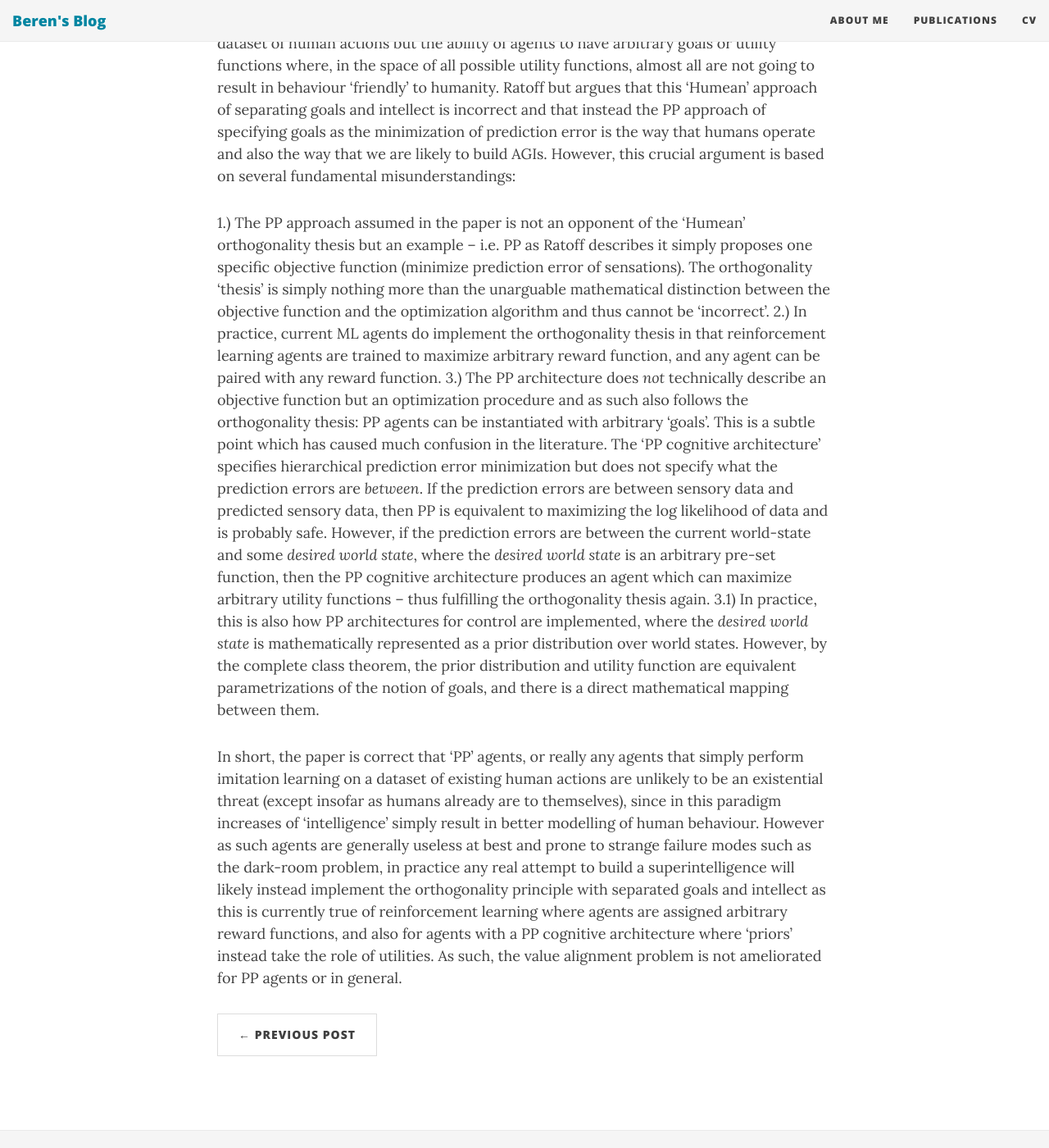
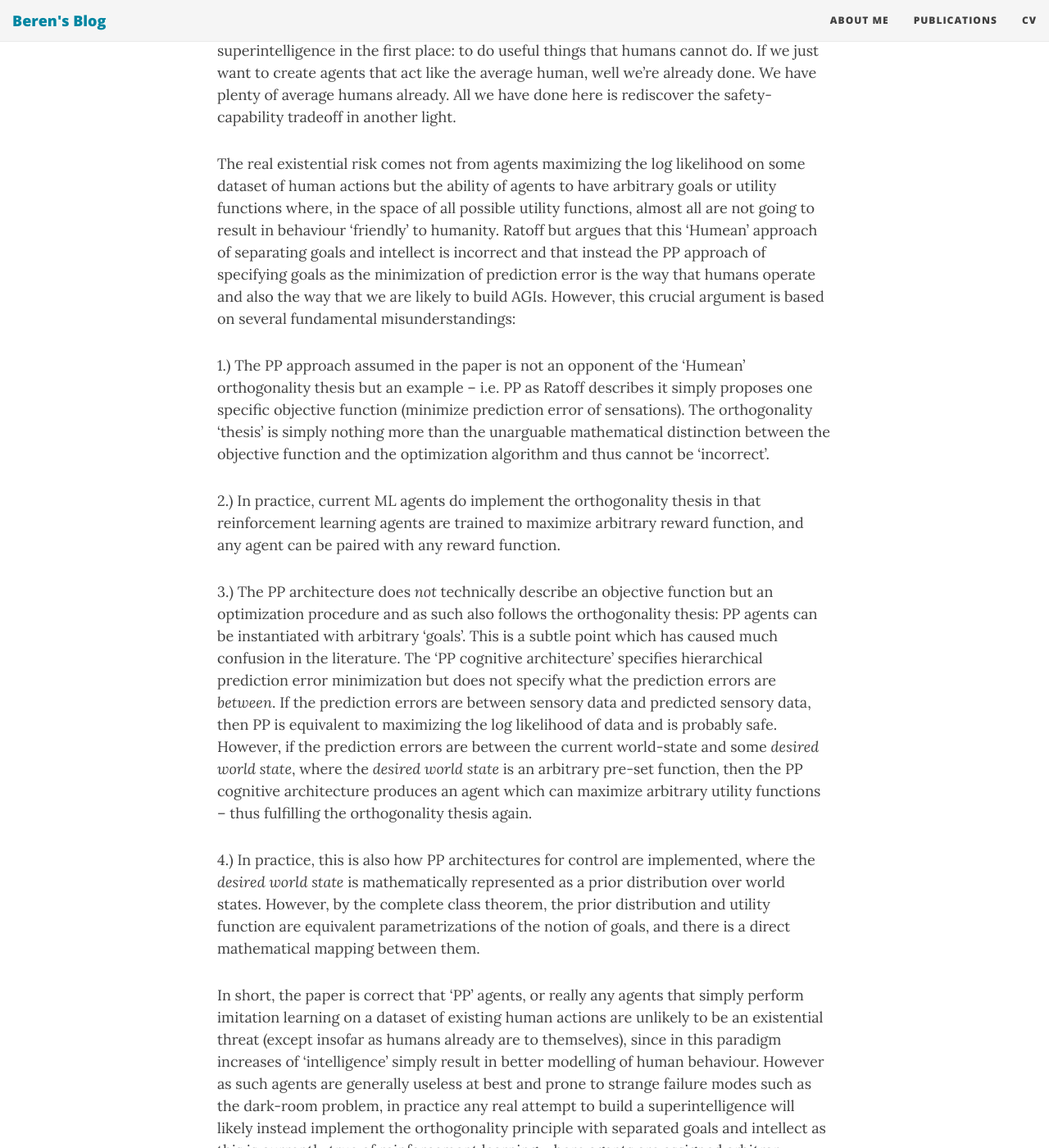
Before and after one commit to BerenMillidge/BerenMillidge.github.io, a Jekyll site: the page built from _posts/2022-01-05-Clarifying-Value-Alignment-in-Predictive-Processing.md, in a window 1280 px wide and 1400 px high, scrolled down 1466 px. Shown: the whole window at 82% size. Built offline with Jekyll 4.4.1, drawn with Linux system fonts in a browser that asks for light colours; nearby versions of some CDN libraries; some of the changed text lies outside the part shown.

Commit message:
try to fix formatting

```diff
--- a/_posts/2022-01-05-Clarifying-Value-Alignment-in-Predictive-Processing.md
+++ b/_posts/2022-01-05-Clarifying-Value-Alignment-in-Predictive-Processing.md
@@ -3,12 +3,16 @@ layout: post
 title: Clarifying Value Alignment in Predictive Processing
 ---
 
-Recently I saw a paper by William Ratoff which argues that the alignment problem is [significantly ameliorated for predictive processing (PP) agents](https://link.springer.com/article/10.1007/s10676-021-09611-0#Sec5). Their argument can be summarized as follows:
+Recently I saw a paper by William Ratoff which argues that the alignment problem is [significantly ameliorated](https://link.springer.com/article/10.1007/s10676-021-09611-0#Sec5) for predictive processing (PP) agents. Their argument can be summarized as follows:
 
 1.) PP agents learn and act by minimizing prediction errors
+
 2.) Most human behaviour (i.e. the PP agents dataset) historically has arguably been mostly moral and lacks evidence of taking over the world or other clear existential risks
+
 3.) As such a PP agent learning from such a dataset would also not try to take over the world or undertake existentially risky behaviour
+
 4.) Thus, if we build superintelligent AGI with a PP architecture then it will probably be safe.
+
 5.) The first superintelligent AGI is also likely to use a PP architecture, because a.) the brain is thought to use a PP architecture and b.) as such it may be easier to build AGIs with a PP architecture rather than any other
 
 In theory this then provides a simple solution to the value alignment problem -- simply build an AGI with a PP cognitive architecture. Unfortunately, I don't think it's that simple. Specifically, I think that while points 1-4 are largely correct, although with caveats, that 5.) is definitely incorrect as a PP superintelligence as described would be safe, but largely useless and so unlikely to be built at all. The key confusion here is fundamentally about the nature of a PP agent.
@@ -22,8 +26,11 @@ But this fundamentally ignores the reason why we would want to build a superinte
 The real existential risk comes not from agents maximizing the log likelihood on some dataset of human actions but the ability of agents to have arbitrary goals or utility functions where, in the space of all possible utility functions, almost all are not going to result in behaviour 'friendly' to humanity. Ratoff but argues that this 'Humean' approach of separating goals and intellect is incorrect and that instead the PP approach of specifying goals as the minimization of prediction error is the way that humans operate and also the way that we are likely to build AGIs. However, this crucial argument is based on several fundamental misunderstandings:
 
 1.) The PP approach assumed in the paper is not an opponent of the 'Humean' orthogonality thesis but an example -- i.e. PP as Ratoff describes it simply proposes one specific objective function (minimize prediction error of sensations). The orthogonality 'thesis' is simply nothing more than the unarguable mathematical distinction between the objective function and the optimization algorithm and thus cannot be 'incorrect'.
+
 2.) In practice, current ML agents do implement the orthogonality thesis in that reinforcement learning agents are trained to maximize arbitrary reward function, and any agent can be paired with any reward function.
+
 3.) The PP architecture does *not* technically describe an objective function but an optimization procedure and as such also follows the orthogonality thesis: PP agents can be instantiated with arbitrary 'goals'. This is a subtle point which has caused much confusion in the literature. The 'PP cognitive architecture' specifies hierarchical prediction error minimization but does not specify what the prediction errors are *between*. If the prediction errors are between sensory data and predicted sensory data, then PP is equivalent to maximizing the log likelihood of data and is probably safe. However, if the prediction errors are between the current world-state and some *desired world state*, where the *desired world state* is an arbitrary pre-set function, then the PP cognitive architecture produces an agent which can maximize arbitrary utility functions -- thus fulfilling the orthogonality thesis again.
-3.1) In practice, this is also how PP architectures for control are implemented, where the *desired world state* is mathematically represented as a prior distribution over world states. However, by the complete class theorem, the prior distribution and utility function are equivalent parametrizations of the notion of goals, and there is a direct mathematical mapping between them.
+
+4.) In practice, this is also how PP architectures for control are implemented, where the *desired world state* is mathematically represented as a prior distribution over world states. However, by the complete class theorem, the prior distribution and utility function are equivalent parametrizations of the notion of goals, and there is a direct mathematical mapping between them.
 
 In short, the paper is correct that 'PP' agents, or really any agents that simply perform imitation learning on a dataset of existing human actions are unlikely to be an existential threat (except insofar as humans already are to themselves), since in this paradigm increases of 'intelligence' simply result in better modelling of human behaviour. However as such agents are generally useless at best and prone to strange failure modes such as the dark-room problem, in practice any real attempt to build a superintelligence will likely instead implement the orthogonality principle with separated goals and intellect as this is currently true of reinforcement learning where agents are assigned arbitrary reward functions, and also for agents with a PP cognitive architecture where 'priors' instead take the role of utilities. As such, the value alignment problem is not ameliorated for PP agents or in general.
```
